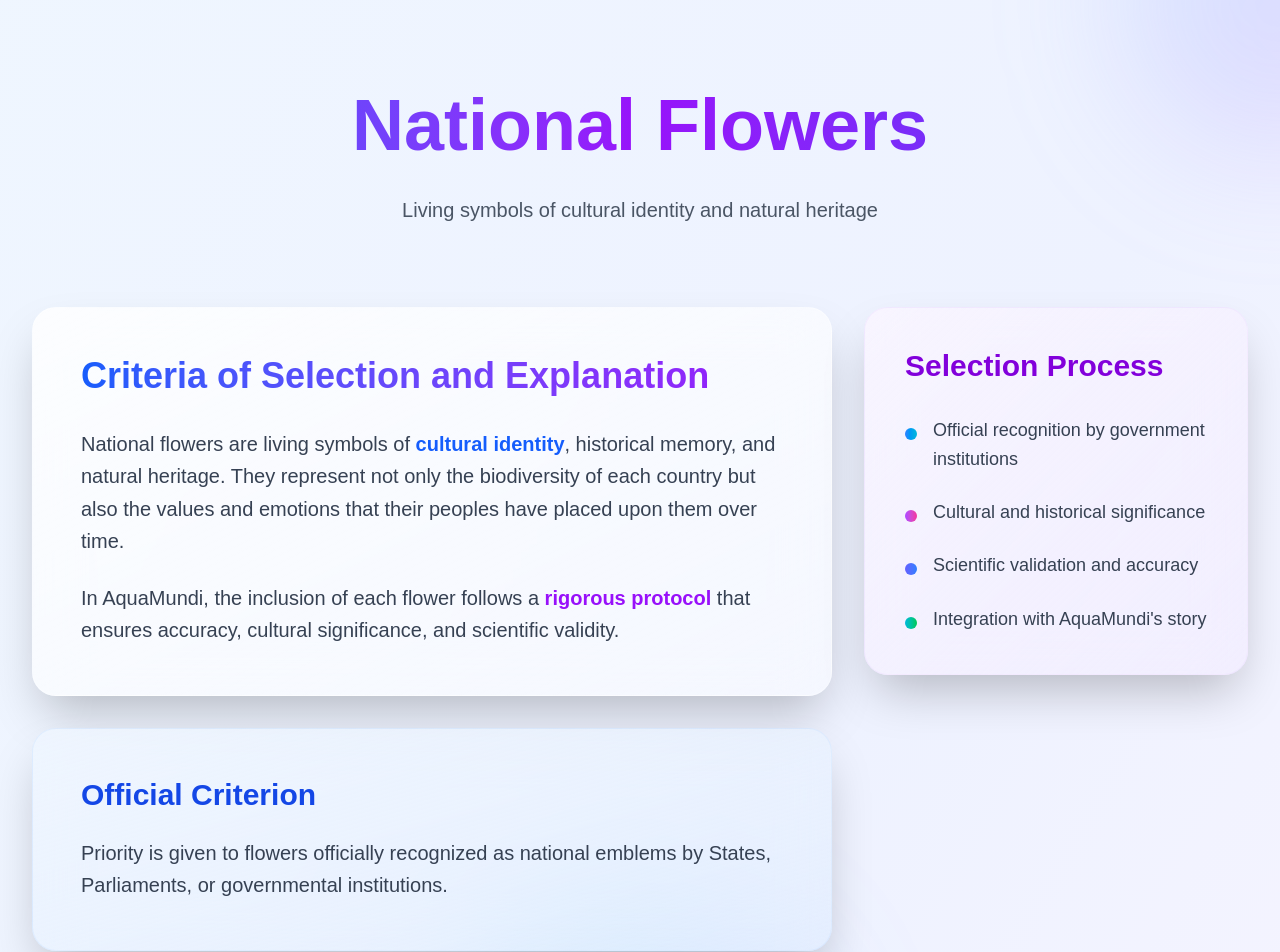
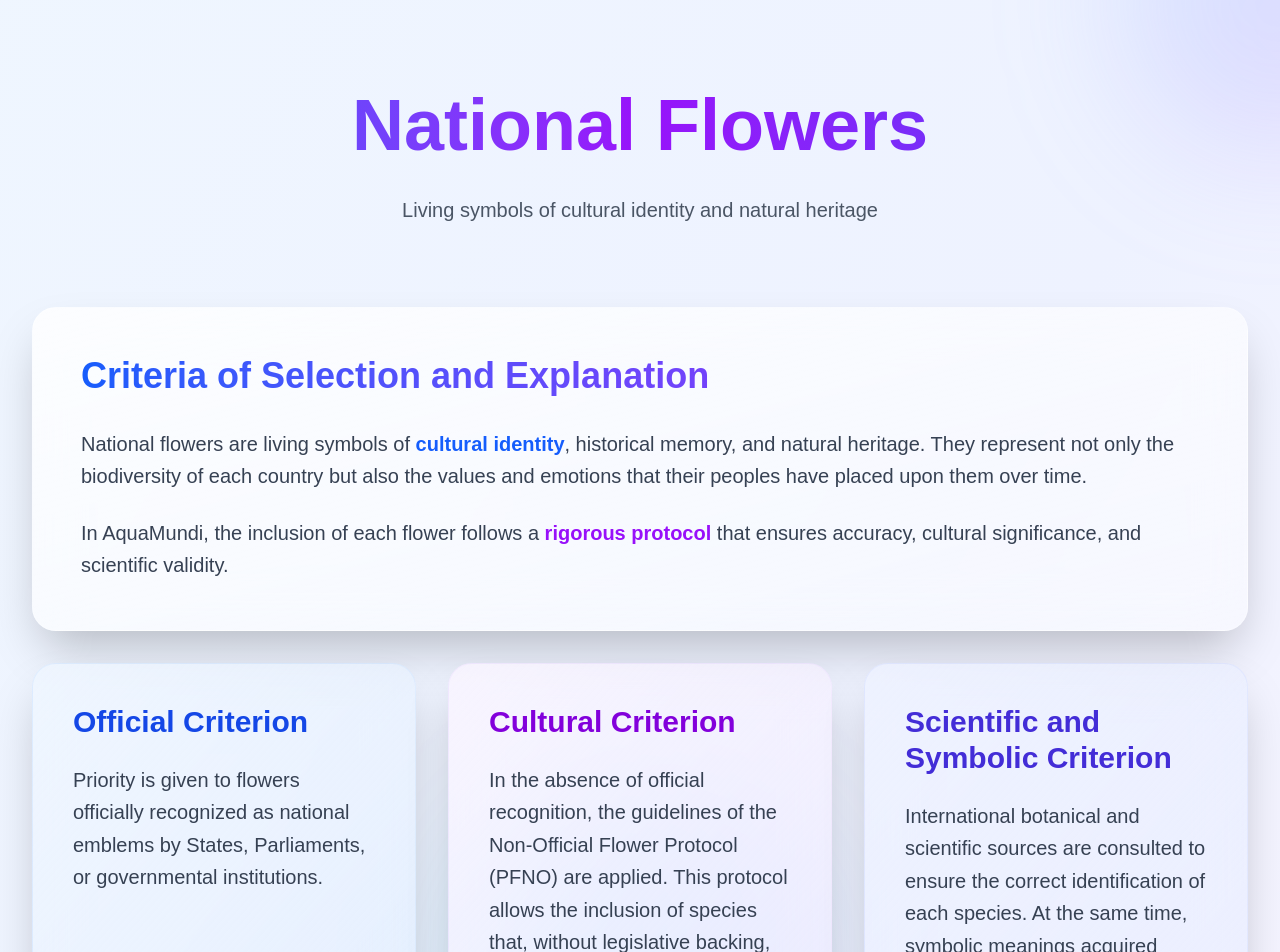
Before and after one commit to konhito/custom_threejs_model, a Next.js app: page /flowers in a window 1280 px wide. Shown: the top 952 px of the page. Built offline with nearby package versions, Linux system fonts and the light colour scheme.

Commit message:
flower page

```diff
--- a/app/flowers/page.js
+++ b/app/flowers/page.js
@@ -24,10 +24,8 @@ export default function FlowersPage() {
             </p>
           </div>
 
-          {/* Main Content Grid */}
-          <div className="grid lg:grid-cols-12 gap-8 mb-20">
-            {/* Left Column - Main Content */}
-            <div className="lg:col-span-8 space-y-8">
+          {/* Main Content - Full Width Layout */}
+          <div className="space-y-8 mb-20">
             {/* Introduction Card */}
             <div className="group bg-gradient-to-br from-white/80 to-white/40 backdrop-blur-xl rounded-3xl p-8 lg:p-12 shadow-2xl border border-white/30 hover:shadow-3xl transition-all duration-500 hover:scale-[1.01]">
               <h2 className="text-3xl lg:text-4xl font-bold bg-gradient-to-r from-blue-600 to-purple-600 bg-clip-text text-transparent mb-8">
@@ -43,8 +41,10 @@ export default function FlowersPage() {
               </div>
             </div>
 
+            {/* Criteria Cards Grid */}
+            <div className="grid lg:grid-cols-3 gap-8">
               {/* Official Criterion Card */}
-              <div className="group bg-gradient-to-br from-blue-50/80 to-blue-100/40 backdrop-blur-xl rounded-3xl p-8 lg:p-12 shadow-2xl border border-blue-200/30 hover:shadow-3xl transition-all duration-500 hover:scale-[1.01]">
+              <div className="group bg-gradient-to-br from-blue-50/80 to-blue-100/40 backdrop-blur-xl rounded-3xl p-8 lg:p-10 shadow-2xl border border-blue-200/30 hover:shadow-3xl transition-all duration-500 hover:scale-[1.01]">
                 <h3 className="text-2xl lg:text-3xl font-bold text-blue-700 mb-6">Official Criterion</h3>
                 <p className="text-lg lg:text-xl text-gray-700 leading-relaxed">
                   Priority is given to flowers officially recognized as national emblems by States, Parliaments, or governmental institutions.
@@ -52,7 +52,7 @@ export default function FlowersPage() {
               </div>
 
               {/* Cultural Criterion Card */}
-              <div className="group bg-gradient-to-br from-purple-50/80 to-purple-100/40 backdrop-blur-xl rounded-3xl p-8 lg:p-12 shadow-2xl border border-purple-200/30 hover:shadow-3xl transition-all duration-500 hover:scale-[1.01]">
+              <div className="group bg-gradient-to-br from-purple-50/80 to-purple-100/40 backdrop-blur-xl rounded-3xl p-8 lg:p-10 shadow-2xl border border-purple-200/30 hover:shadow-3xl transition-all duration-500 hover:scale-[1.01]">
                 <h3 className="text-2xl lg:text-3xl font-bold text-purple-700 mb-6">Cultural Criterion</h3>
                 <p className="text-lg lg:text-xl text-gray-700 leading-relaxed">
                   In the absence of official recognition, the guidelines of the Non-Official Flower Protocol (PFNO) are applied. This protocol allows the inclusion of species that, without legislative backing, hold strong cultural, historical, or emotional significance in the memory of a country or region.
@@ -60,28 +60,26 @@ export default function FlowersPage() {
               </div>
 
               {/* Scientific and Symbolic Criterion Card */}
-              <div className="group bg-gradient-to-br from-indigo-50/80 to-indigo-100/40 backdrop-blur-xl rounded-3xl p-8 lg:p-12 shadow-2xl border border-indigo-200/30 hover:shadow-3xl transition-all duration-500 hover:scale-[1.01]">
+              <div className="group bg-gradient-to-br from-indigo-50/80 to-indigo-100/40 backdrop-blur-xl rounded-3xl p-8 lg:p-10 shadow-2xl border border-indigo-200/30 hover:shadow-3xl transition-all duration-500 hover:scale-[1.01]">
                 <h3 className="text-2xl lg:text-3xl font-bold text-indigo-700 mb-6">Scientific and Symbolic Criterion</h3>
                 <p className="text-lg lg:text-xl text-gray-700 leading-relaxed">
                   International botanical and scientific sources are consulted to ensure the correct identification of each species. At the same time, symbolic meanings acquired through rituals, traditions, and community narratives are valued.
                 </p>
               </div>
+            </div>
 
-              {/* Narrative Criterion Card */}
+            {/* Narrative Criterion Card - Full Width */}
             <div className="group bg-gradient-to-br from-cyan-50/80 to-cyan-100/40 backdrop-blur-xl rounded-3xl p-8 lg:p-12 shadow-2xl border border-cyan-200/30 hover:shadow-3xl transition-all duration-500 hover:scale-[1.01]">
               <h3 className="text-2xl lg:text-3xl font-bold text-cyan-700 mb-6">Narrative Criterion</h3>
               <p className="text-lg lg:text-xl text-gray-700 leading-relaxed">
                 Each flower is part of a symbolic mantle that connects with the guardians, pollinators, and the broader narrative of AquaMundi, becoming an essential piece of a global story about biodiversity and hope.
               </p>
             </div>
-            </div>
 
-            {/* Right Column -  */}
-            <div className="lg:col-span-4">
-              <div className="sticky top-24">
-                <div className="group bg-gradient-to-br from-purple-50/80 to-purple-100/40 backdrop-blur-xl rounded-3xl p-8 lg:p-10 shadow-2xl border border-purple-200/30 hover:shadow-3xl transition-all duration-500 hover:scale-[1.01]">
+            {/* Selection Process Card - Full Width */}
+            <div className="group bg-gradient-to-br from-purple-50/80 to-purple-100/40 backdrop-blur-xl rounded-3xl p-8 lg:p-12 shadow-2xl border border-purple-200/30 hover:shadow-3xl transition-all duration-500 hover:scale-[1.01]">
               <h3 className="text-2xl lg:text-3xl font-bold text-purple-700 mb-8">Selection Process</h3>
-                  <div className="space-y-6">
+              <div className="grid md:grid-cols-2 lg:grid-cols-4 gap-6">
                 <div className="flex items-start group/item">
                   <div className="w-3 h-3 bg-gradient-to-r from-blue-500 to-cyan-500 rounded-full mt-3 mr-4 flex-shrink-0 group-hover/item:scale-125 transition-transform duration-300"></div>
                   <span className="text-lg text-gray-700 leading-relaxed">
@@ -109,8 +107,6 @@ export default function FlowersPage() {
               </div>
             </div>
           </div>
-            </div>
-          </div>
 
           {/* Bottom Section - Full Width */}
           <div className="text-center">
```
Lines whose indentation alone changed are shown as unchanged.
